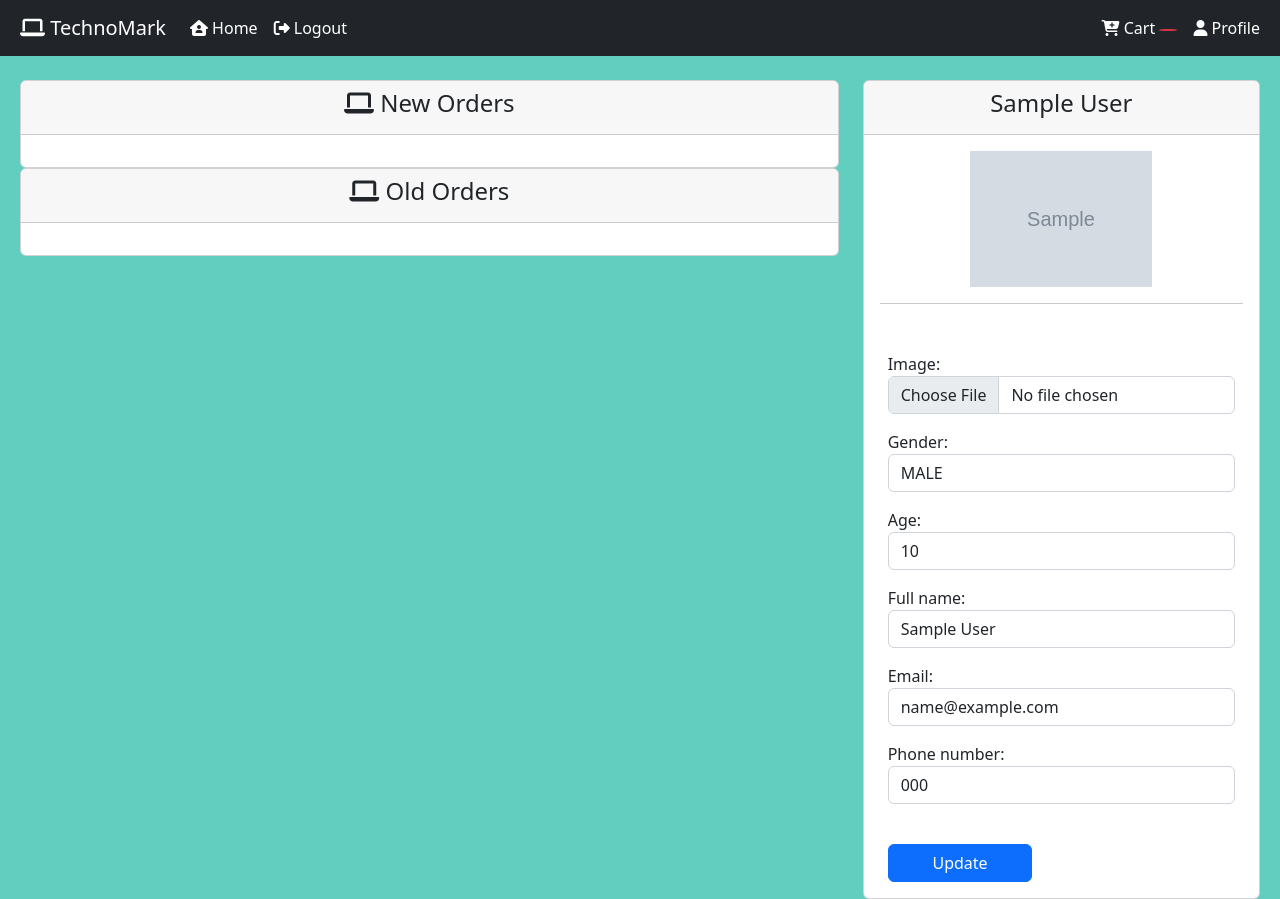
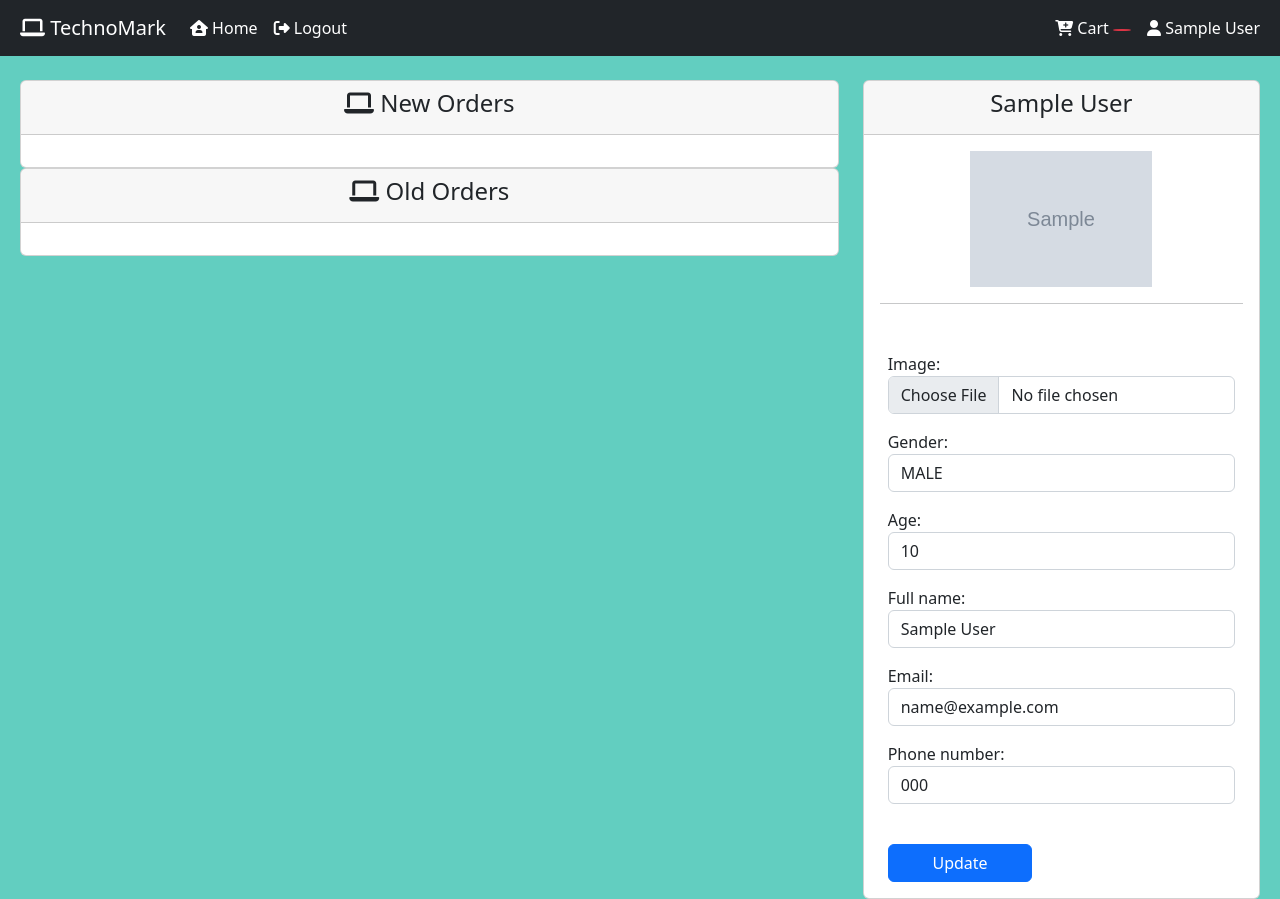
Before and after one commit to mehdi-mirzaie78/Django-Online-Shop, a Django app: page /accounts/profile/1/ in a window 1280 px wide. Run offline with Django 4.2, Linux system fonts and the light colour scheme; a user stored in the database is signed in; tables that the repository leaves empty hold one stand-in row (values such as "Sample post"); grey boxes marked "Sample" are stand-in pictures; some libraries are stand-ins or nearby versions.

Commit message:
Shop | templates/inc | navbar.html | Updated

```diff
--- a/Shop/templates/inc/navbar.html
+++ b/Shop/templates/inc/navbar.html
@@ -4,21 +4,25 @@
 			<span>TechnoMark</span></a>
 		<div class="collapse navbar-collapse" id="navbarNavAltMarkup">
 
-			<div class="navbar-nav col-10">
+			<div class="navbar-nav col-9">
 				<a class="nav-link active" href="{% url 'product:home' %}"><i
 								class="fa-solid fa-house-user"></i> Home</a>
 				{% if request.user.is_authenticated %}
-					<a class="nav-link active" href="{% url 'accounts:user_logout' %}"><i class="fa-solid fa-right-from-bracket"></i> Logout</a>
+					<a class="nav-link active" href="{% url 'accounts:user_logout' %}"><i
+									class="fa-solid fa-right-from-bracket"></i> Logout</a>
 				{% else %}
 					<a class="nav-link active" href="{% url 'accounts:user_register' %}"><i class="fa-solid fa-user-plus"></i>
 						Register</a>
-					<a class="nav-link active" href="{% url 'accounts:user_login' %}"><i class="fa-solid fa-right-to-bracket"></i> Login</a>
+					<a class="nav-link active" href="{% url 'accounts:user_login' %}"><i class="fa-solid fa-right-to-bracket"></i>
+						Login</a>
 				{% endif %}
 			</div>
-			<div class="navbar-nav col-2 justify-content-end">
-				<a class="nav-link active" href="#"><i class="fa-solid fa-cart-plus"></i> Cart <span class="btn btn-danger px-2 py-0 rounded-circle"></span> </a>
+			<div class="navbar-nav col-3 justify-content-end">
+				<a class="nav-link active" href="#"><i class="fa-solid fa-cart-plus"></i> Cart <span
+								class="btn btn-danger px-2 py-0 rounded-circle"></span> </a>
 				{% if request.user.is_authenticated %}
-					<a class="nav-link active" href="{% url 'accounts:user_profile' request.user.id %}"><i class="fa-solid fa-user"></i> Profile </a>
+					<a class="nav-link active" href="{% url 'accounts:user_profile' %}"><i class="fa-solid fa-user"></i>
+						{{ request.user.full_name }} </a>
 				{% endif %}
 			</div>
 		</div>
```
